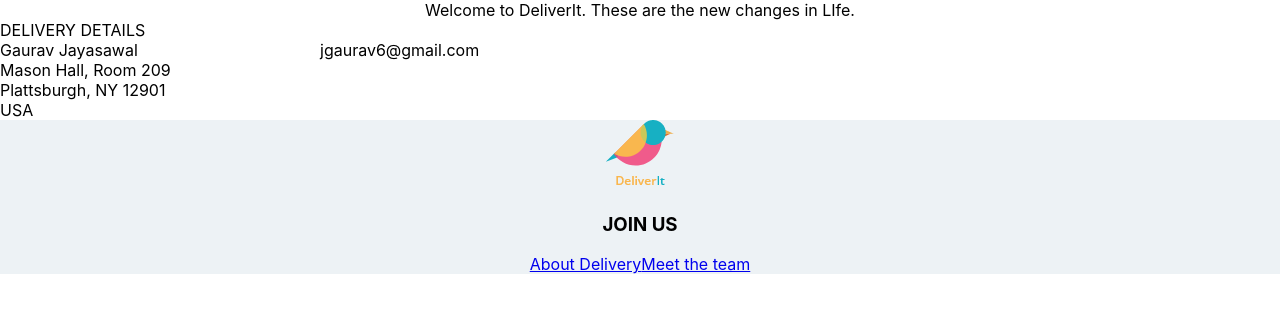
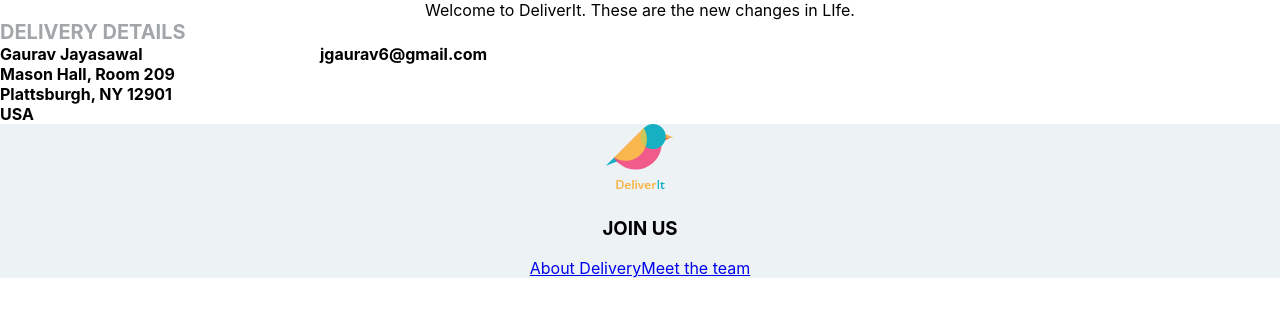
Before and after one commit to coding-hub-org/deliverit, a React (Create React App) app in the folder deliverit-frontend/: page / in a window 1280 px wide. Shown: the top 316 px of the page. Built offline with nearby package versions, Linux system fonts and the light colour scheme.

Commit message:
Add a template DeliveryDetailForm component

```diff
--- a/deliverit-frontend/src/App.css
+++ b/deliverit-frontend/src/App.css
@@ -9,6 +9,7 @@
 
 .App-header {
   background-color: #282c34;
+
   min-height: 100vh;
   display: flex;
   flex-direction: column;
--- a/deliverit-frontend/src/components/DeliveryDetailForm/DeliveryDetailForm.css
+++ b/deliverit-frontend/src/components/DeliveryDetailForm/DeliveryDetailForm.css
@@ -8,6 +8,8 @@
     display: grid;
     grid-template-rows: repeat(4,1fr);
     grid-template-columns: repeat(2,1fr);
+    font-size: 16px;
+    font-weight: bold;
 }
 
 .delivery-detail-form-component__form__adress{
--- a/deliverit-frontend/src/components/Title/Title.css
+++ b/deliverit-frontend/src/components/Title/Title.css
@@ -0,0 +1,5 @@
+.title-component{
+    color:#a3a6a9;
+    font-size: 20px;
+    font-weight: bold;
+}
--- a/deliverit-frontend/src/components/Title/Title.js
+++ b/deliverit-frontend/src/components/Title/Title.js
@@ -3,7 +3,7 @@
 
 const Title = (props) => {
     return (
-        <div>
+        <div className="title-component">
             {props.title}
         </div>
     );
```
Also changed, not shown: deliverit-frontend/src/components/CartOrder/CartOrder.js (added).
